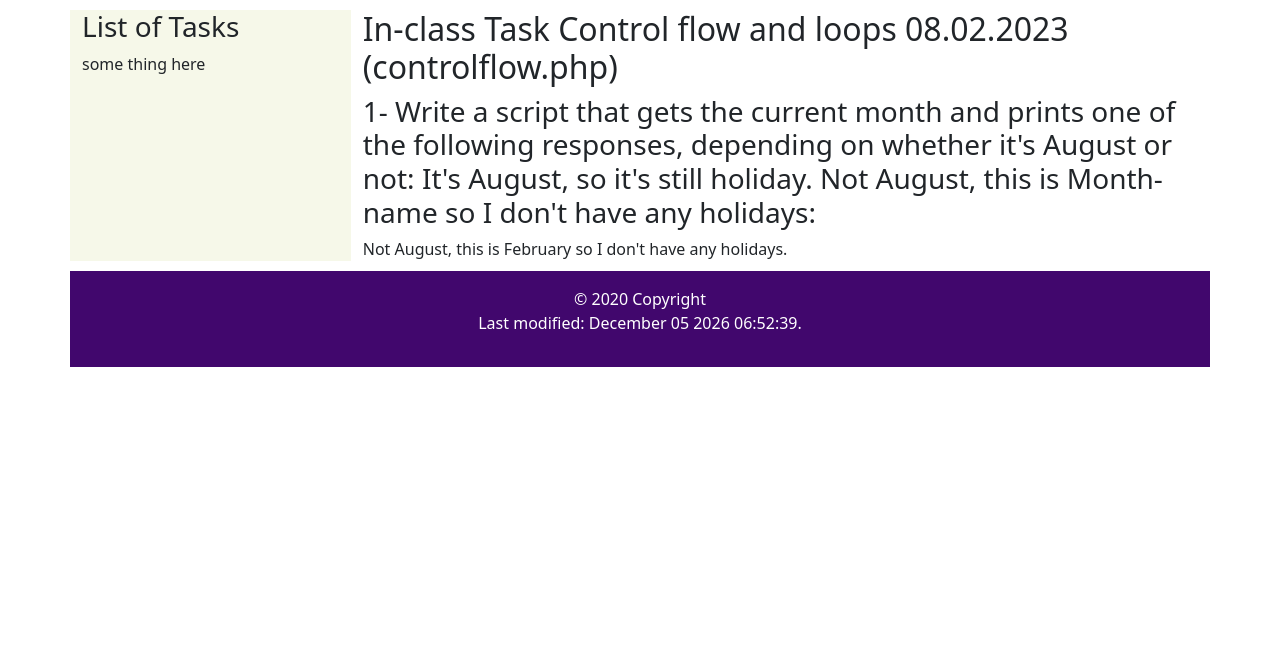
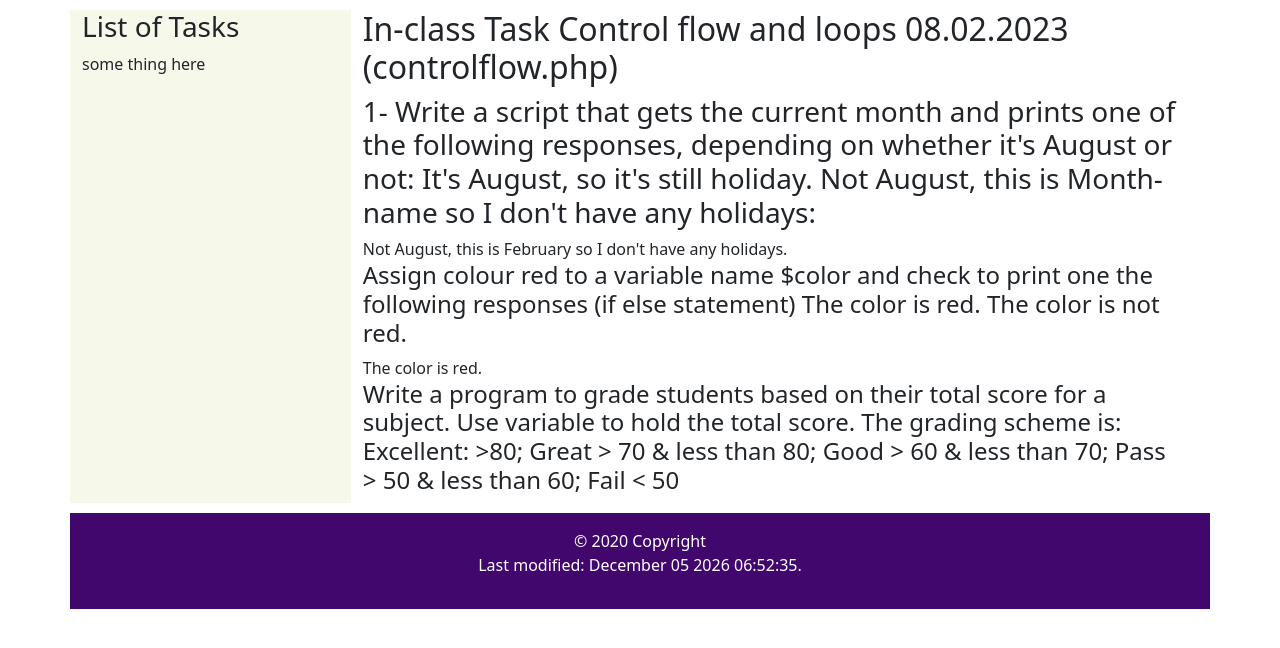
Before and after one commit to hataheriandani/hosseinali_taheri_tasks, a PHP site: page /controlflow.php in a window 1280 px wide. Shown: the part 56-704 px from the top of the page. Run offline with PHP 8.4, Linux system fonts and the light colour scheme; data that the repository does not hold is empty.

Commit message:
Second question was done.

```diff
--- a/layout/controlflow.php
+++ b/layout/controlflow.php
@@ -15,8 +15,28 @@ if ($main_month == "August") {
     echo "Not August, this is $main_month so I don't have any holidays.";
 }
 ?>
+<h4>
+Assign colour red to a variable name $color and check to print one the following responses (if else statement)
+The color is red.
+The color is not red.
+</h4>
+<?php
+$color_bace = "red";
 
-
+if ($color_bace == "red") {
+    echo "The color is red.";
+} else {
+    echo "The color is not red.";
+}
+?>
+<h4>
+Write a program to grade students based on their total score for a subject. Use variable to hold the total score. The grading scheme is:
+Excellent: >80;
+Great > 70 & less than 80;
+Good > 60 & less than 70;
+Pass > 50 & less than 60;
+Fail < 50
+</h4>
 
 
 <?php include "footer.php"?>
```
